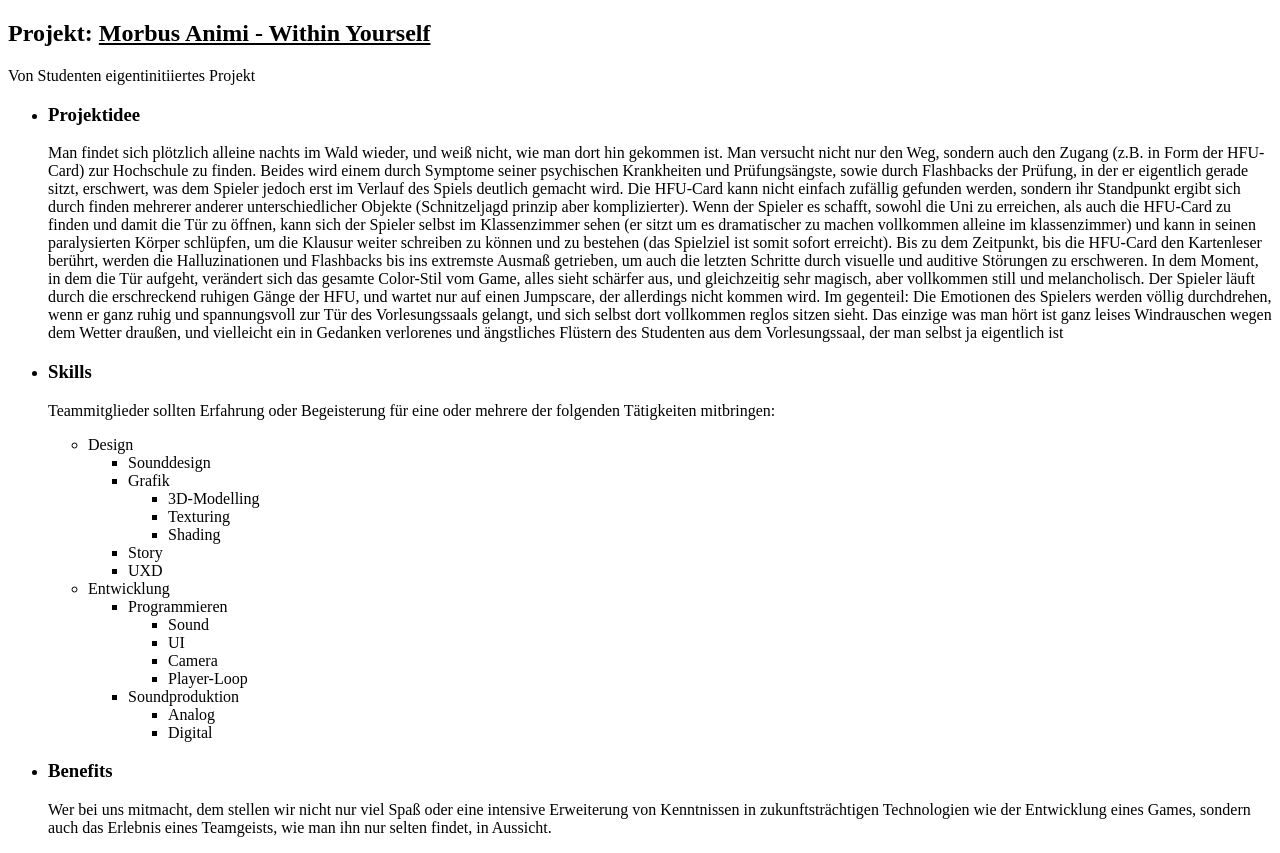
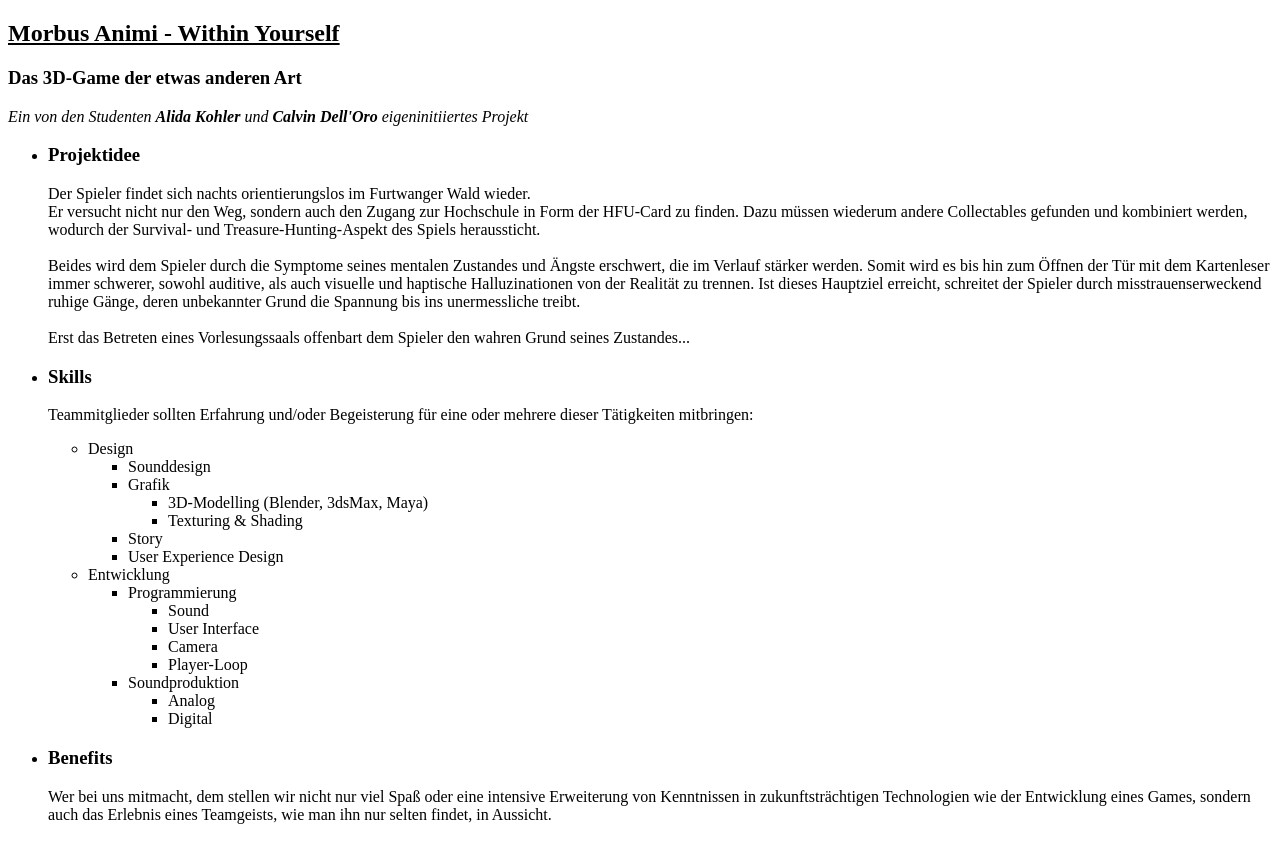
Before and after one commit to CalvinDO/Projektstudium, a plain HTML site: page index.html in a window 1280 px wide. Drawn offline with Linux system fonts and the light colour scheme.

Commit message:
final version

```diff
--- a/index.html
+++ b/index.html
@@ -10,10 +10,13 @@
 
 <body>
     <h2>
-        Projekt: <u>Morbus Animi - Within Yourself</u>
+        <u>Morbus Animi - Within Yourself</u>
     </h2>
+    <h3>
+        Das 3D-Game der etwas anderen Art
+    </h3>
     <p>
-        Von Studenten eigentinitiiertes Projekt
+        <i>Ein von den Studenten <b>Alida Kohler</b> und <b>Calvin Dell'Oro</b> eigeninitiiertes Projekt</i>
     </p>
 
     <list>
@@ -23,27 +26,21 @@
                     Projektidee
                 </h3>
                 <p>
-                    Man findet sich plötzlich alleine nachts im Wald wieder, und weiß nicht, wie man dort hin
-                    gekommen ist. Man versucht nicht nur den Weg, sondern auch den Zugang (z.B. in Form der HFU-Card)
-                    zur Hochschule zu finden. Beides wird einem durch Symptome seiner psychischen Krankheiten und
-                    Prüfungsängste, sowie durch Flashbacks der Prüfung, in der er eigentlich gerade sitzt, erschwert,
-                    was dem Spieler jedoch erst im Verlauf des Spiels deutlich gemacht wird. Die HFU-Card kann nicht
-                    einfach zufällig gefunden werden, sondern ihr Standpunkt ergibt sich durch finden mehrerer anderer
-                    unterschiedlicher Objekte (Schnitzeljagd prinzip aber komplizierter). Wenn der Spieler es schafft,
-                    sowohl die Uni zu erreichen, als auch die HFU-Card zu finden und damit die Tür zu öffnen, kann sich
-                    der Spieler selbst im Klassenzimmer sehen (er sitzt um es dramatischer zu machen vollkommen alleine
-                    im klassenzimmer) und kann in seinen paralysierten Körper schlüpfen, um die Klausur weiter schreiben
-                    zu können und zu bestehen (das Spielziel ist somit sofort erreicht). Bis zu dem Zeitpunkt, bis die
-                    HFU-Card den Kartenleser berührt, werden die Halluzinationen und Flashbacks bis ins extremste Ausmaß
-                    getrieben, um auch die letzten Schritte durch visuelle und auditive Störungen zu erschweren. In dem
-                    Moment, in dem die Tür aufgeht, verändert sich das gesamte Color-Stil vom Game, alles sieht schärfer
-                    aus, und gleichzeitig sehr magisch, aber vollkommen still und melancholisch. Der Spieler läuft durch
-                    die erschreckend ruhigen Gänge der HFU, und wartet nur auf einen Jumpscare, der allerdings nicht
-                    kommen wird. Im gegenteil: Die Emotionen des Spielers werden völlig durchdrehen, wenn er ganz ruhig
-                    und spannungsvoll zur Tür des Vorlesungssaals gelangt, und sich selbst dort vollkommen reglos sitzen
-                    sieht. Das einzige was man hört ist ganz leises Windrauschen wegen dem Wetter draußen, und
-                    vielleicht ein in Gedanken verlorenes und ängstliches Flüstern des Studenten aus dem Vorlesungssaal,
-                    der man selbst ja eigentlich ist
+                    Der Spieler findet sich nachts orientierungslos im Furtwanger Wald wieder. <br>
+                    Er versucht nicht nur den Weg, sondern auch den Zugang zur Hochschule in Form der HFU-Card zu
+                    finden.
+                    Dazu müssen wiederum andere Collectables gefunden und kombiniert werden, wodurch der Survival- und Treasure-Hunting-Aspekt des
+                    Spiels heraussticht.
+                    <br>
+                    <br>
+                    Beides wird dem Spieler durch die Symptome seines mentalen Zustandes und Ängste erschwert,
+                    die im Verlauf stärker werden. Somit wird es bis hin zum Öffnen der Tür mit dem Kartenleser immer
+                    schwerer, sowohl auditive, als auch visuelle und haptische Halluzinationen von der Realität zu trennen.
+                    Ist dieses Hauptziel erreicht, schreitet der Spieler durch misstrauenserweckend ruhige Gänge, deren
+                    unbekannter Grund die Spannung bis ins unermessliche treibt.
+                    <br>
+                    <br>
+                    Erst das Betreten eines Vorlesungssaals offenbart dem Spieler den wahren Grund seines Zustandes...
                 </p>
             </li>
             <li>
@@ -51,7 +48,7 @@
                     Skills
                 </h3>
                 <p>
-                    Teammitglieder sollten Erfahrung oder Begeisterung für eine oder mehrere der folgenden Tätigkeiten
+                    Teammitglieder sollten Erfahrung und/oder Begeisterung für eine oder mehrere dieser Tätigkeiten
                     mitbringen:
                     <list>
                         <ul>
@@ -68,13 +65,10 @@
                                         <list>
                                             <ul>
                                                 <li>
-                                                    3D-Modelling
+                                                    3D-Modelling (Blender, 3dsMax, Maya)
                                                 </li>
                                                 <li>
-                                                    Texturing
-                                                </li>
-                                                <li>
-                                                    Shading
+                                                    Texturing & Shading
                                                 </li>
                                             </ul>
                                         </list>
@@ -82,7 +76,7 @@
                                             Story
                                         </li>
                                         <li>
-                                            UXD
+                                            User Experience Design
                                         </li>
                                     </ul>
                                 </list>
@@ -92,14 +86,14 @@
                                 <list>
                                     <ul>
                                         <li>
-                                            Programmieren
+                                            Programmierung
                                             <list>
                                                 <ul>
                                                     <li>
                                                         Sound
                                                     </li>
                                                     <li>
-                                                        UI
+                                                        User Interface
                                                     </li>
                                                     <li>
                                                         Camera
@@ -110,7 +104,6 @@
                                                 </ul>
                                             </list>
                                         </li>
-
                                         <li>
                                             Soundproduktion
                                             <list>
```
